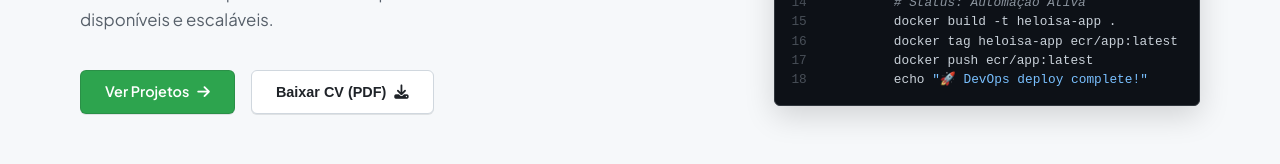
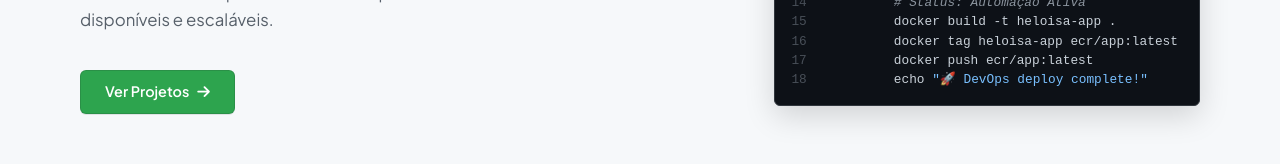
Before and after one commit to HeloisaPeGarcia/HeloisaPeGarcia.github.io, a plain HTML site: page index.html in a window 1280 px wide. Shown: the part 549-713 px from the top of the page. Drawn offline with Linux system fonts and the light colour scheme; no server answers.

Commit message:
Remove download CV button from index.html
Removed the download CV button from the index.html file.

```diff
--- a/index.html
+++ b/index.html
@@ -75,9 +75,6 @@
             Ver Projetos <i class="fa-solid fa-arrow-right"></i>
           </a>
           <!-- Action to print the page layout customized as a CV -->
-<button id="download-cv" class="btn btn-secondary">
-  Baixar CV (PDF) <i class="fa-solid fa-download"></i>
-</button>
         </div>
       </div>
 
```
